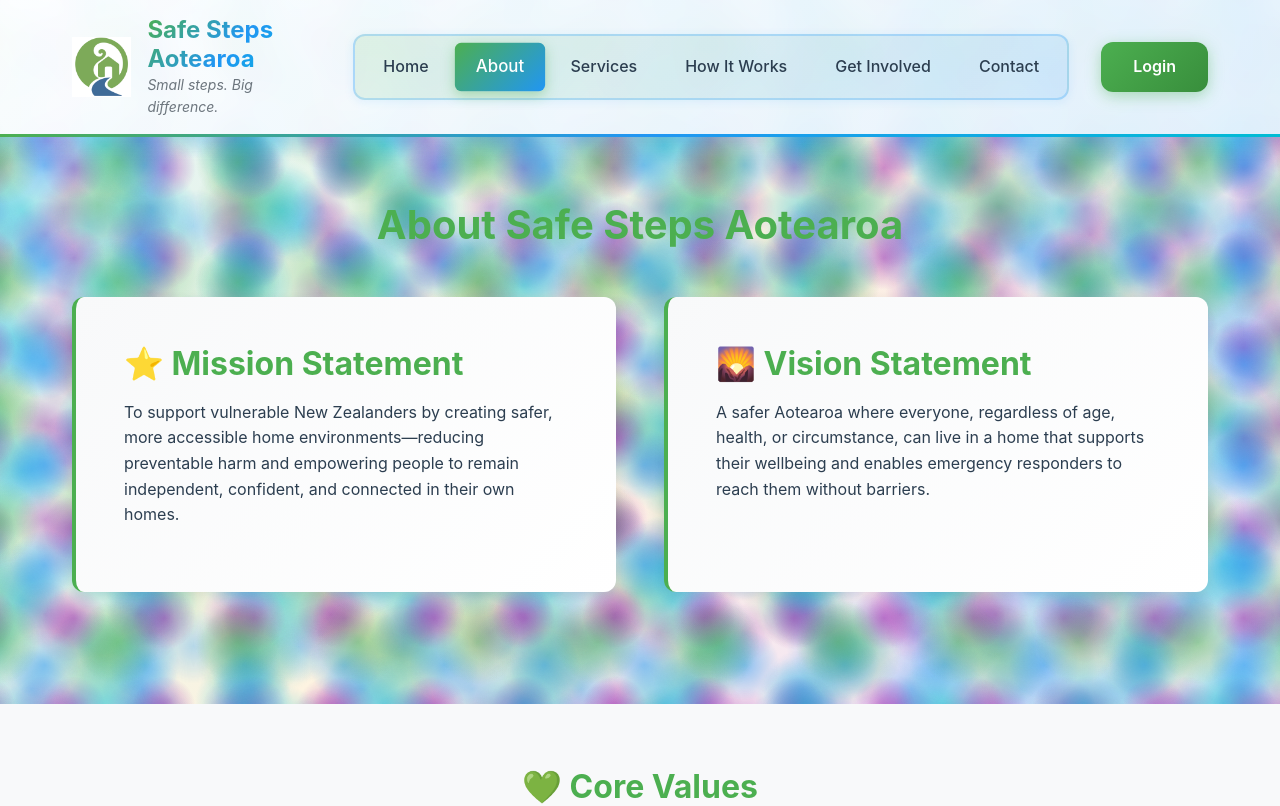
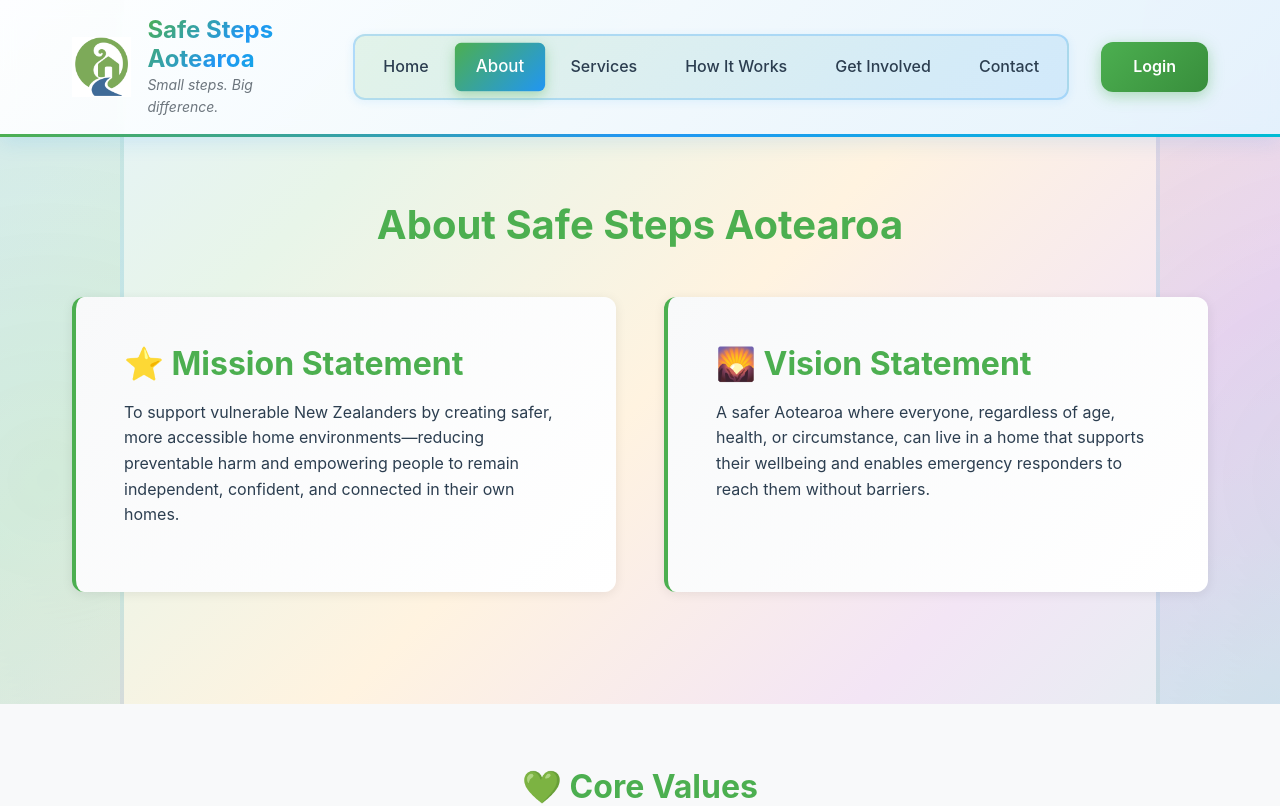
Before and after one commit to 4601Matthew/safe-steps-aotearoa-website, a React (Vite) app: page /about in a window 1280 px wide. Shown: the top 806 px of the page. Built offline with nearby package versions, Linux system fonts and the light colour scheme; no server answers.

Commit message:
Revert "chore: Update circles on the side"
This reverts commit 07475d00e70e8ec944c53c035bbac8b499c36671.

```diff
--- a/src/styles/index.css
+++ b/src/styles/index.css
@@ -75,78 +75,89 @@ body {
   position: relative;
 }
 
-/* Floating circles for larger screens */
-.app::before {
+/* Side decorations for larger screens */
+.app::before,
+.app::after {
   content: '';
   position: fixed;
   top: 0;
-  left: 0;
-  width: 100vw;
+  width: 250px;
   height: 100vh;
   z-index: 0;
   pointer-events: none;
-  overflow: hidden;
-  background-image:
-    radial-gradient(circle, rgba(76, 175, 80, 0.5) 0%, transparent 50%),
-    radial-gradient(circle, rgba(33, 150, 243, 0.5) 0%, transparent 50%),
-    radial-gradient(circle, rgba(0, 188, 212, 0.5) 0%, transparent 50%),
-    radial-gradient(circle, rgba(156, 39, 176, 0.5) 0%, transparent 50%),
-    radial-gradient(circle, rgba(76, 175, 80, 0.4) 0%, transparent 50%),
-    radial-gradient(circle, rgba(33, 150, 243, 0.4) 0%, transparent 50%),
-    radial-gradient(circle, rgba(0, 188, 212, 0.4) 0%, transparent 50%),
-    radial-gradient(circle, rgba(156, 39, 176, 0.4) 0%, transparent 50%),
-    radial-gradient(circle, rgba(76, 175, 80, 0.3) 0%, transparent 50%),
-    radial-gradient(circle, rgba(33, 150, 243, 0.3) 0%, transparent 50%),
-    radial-gradient(circle, rgba(0, 188, 212, 0.3) 0%, transparent 50%),
-    radial-gradient(circle, rgba(156, 39, 176, 0.3) 0%, transparent 50%);
-  background-size:
-    120px 120px, 100px 100px, 140px 140px, 90px 90px,
-    150px 150px, 110px 110px, 130px 130px, 95px 95px,
-    160px 160px, 105px 105px, 145px 145px, 85px 85px;
-  animation: floatCircles 25s ease-in-out infinite;
+  opacity: 0.5;
 }
 
-@keyframes floatCircles {
-  0% {
-    background-position:
-      5% 15%, 8% 45%, 3% 75%, 10% 30%,
-      95% 20%, 92% 60%, 98% 80%, 88% 40%,
-      7% 55%, 12% 25%, 5% 65%, 9% 35%,
-      93% 50%, 97% 30%, 90% 70%, 95% 45%;
-  }
-  25% {
-    background-position:
-      7% 20%, 10% 50%, 5% 70%, 12% 35%,
-      93% 25%, 90% 55%, 96% 75%, 86% 45%,
-      9% 60%, 14% 30%, 7% 70%, 11% 40%,
-      91% 55%, 95% 35%, 88% 65%, 93% 50%;
-  }
-  50% {
-    background-position:
-      3% 25%, 6% 55%, 1% 65%, 8% 40%,
-      97% 30%, 94% 50%, 100% 70%, 90% 50%,
-      5% 65%, 10% 35%, 3% 75%, 7% 45%,
-      95% 60%, 99% 40%, 92% 60%, 97% 55%;
-  }
-  75% {
-    background-position:
-      6% 22%, 9% 52%, 4% 72%, 11% 37%,
-      94% 27%, 91% 57%, 97% 77%, 87% 47%,
-      8% 62%, 13% 32%, 6% 72%, 10% 42%,
-      92% 57%, 96% 37%, 89% 67%, 94% 52%;
-  }
-  100% {
-    background-position:
-      5% 15%, 8% 45%, 3% 75%, 10% 30%,
-      95% 20%, 92% 60%, 98% 80%, 88% 40%,
-      7% 55%, 12% 25%, 5% 65%, 9% 35%,
-      93% 50%, 97% 30%, 90% 70%, 95% 45%;
+.app::before {
+  left: 0;
+  background:
+    linear-gradient(180deg,
+      rgba(76, 175, 80, 0.2) 0%,
+      rgba(33, 150, 243, 0.2) 25%,
+      rgba(0, 188, 212, 0.2) 50%,
+      rgba(156, 39, 176, 0.2) 75%,
+      rgba(76, 175, 80, 0.2) 100%),
+    radial-gradient(circle at 20% 30%, rgba(76, 175, 80, 0.3) 0%, transparent 50%),
+    radial-gradient(circle at 80% 70%, rgba(33, 150, 243, 0.3) 0%, transparent 50%);
+  background-size: 100% 400%, 200% 200%, 200% 200%;
+  animation: sideGradient 20s ease infinite, floatLeftSide 12s ease-in-out infinite;
+  border-right: 4px solid;
+  border-image: linear-gradient(180deg,
+    rgba(76, 175, 80, 0.4),
+    rgba(33, 150, 243, 0.4),
+    rgba(0, 188, 212, 0.4),
+    rgba(156, 39, 176, 0.4)) 1;
+}
+
+.app::after {
+  right: 0;
+  background:
+    linear-gradient(180deg,
+      rgba(156, 39, 176, 0.2) 0%,
+      rgba(0, 188, 212, 0.2) 25%,
+      rgba(33, 150, 243, 0.2) 50%,
+      rgba(76, 175, 80, 0.2) 75%,
+      rgba(156, 39, 176, 0.2) 100%),
+    radial-gradient(circle at 80% 30%, rgba(156, 39, 176, 0.3) 0%, transparent 50%),
+    radial-gradient(circle at 20% 70%, rgba(0, 188, 212, 0.3) 0%, transparent 50%);
+  background-size: 100% 400%, 200% 200%, 200% 200%;
+  animation: sideGradient 20s ease infinite reverse, floatRightSide 12s ease-in-out infinite;
+  border-left: 4px solid;
+  border-image: linear-gradient(180deg,
+    rgba(156, 39, 176, 0.4),
+    rgba(0, 188, 212, 0.4),
+    rgba(33, 150, 243, 0.4),
+    rgba(76, 175, 80, 0.4)) 1;
+}
+
+@keyframes sideGradient {
+  0% { background-position: 0% 0%, 0% 0%, 0% 0%; }
+  50% { background-position: 0% 100%, 50% 50%, 50% 50%; }
+  100% { background-position: 0% 0%, 0% 0%, 0% 0%; }
+}
+
+@keyframes floatLeftSide {
+  0%, 100% { transform: translateX(0); }
+  50% { transform: translateX(-10px); }
+}
+
+@keyframes floatRightSide {
+  0%, 100% { transform: translateX(0); }
+  50% { transform: translateX(10px); }
+}
+
+/* Hide side decorations on smaller screens */
+@media (max-width: 1400px) {
+  .app::before,
+  .app::after {
+    width: 120px;
+    opacity: 0.3;
   }
 }
 
-/* Hide on smaller screens */
 @media (max-width: 1200px) {
-  .app::before {
+  .app::before,
+  .app::after {
     display: none;
   }
 }
```
